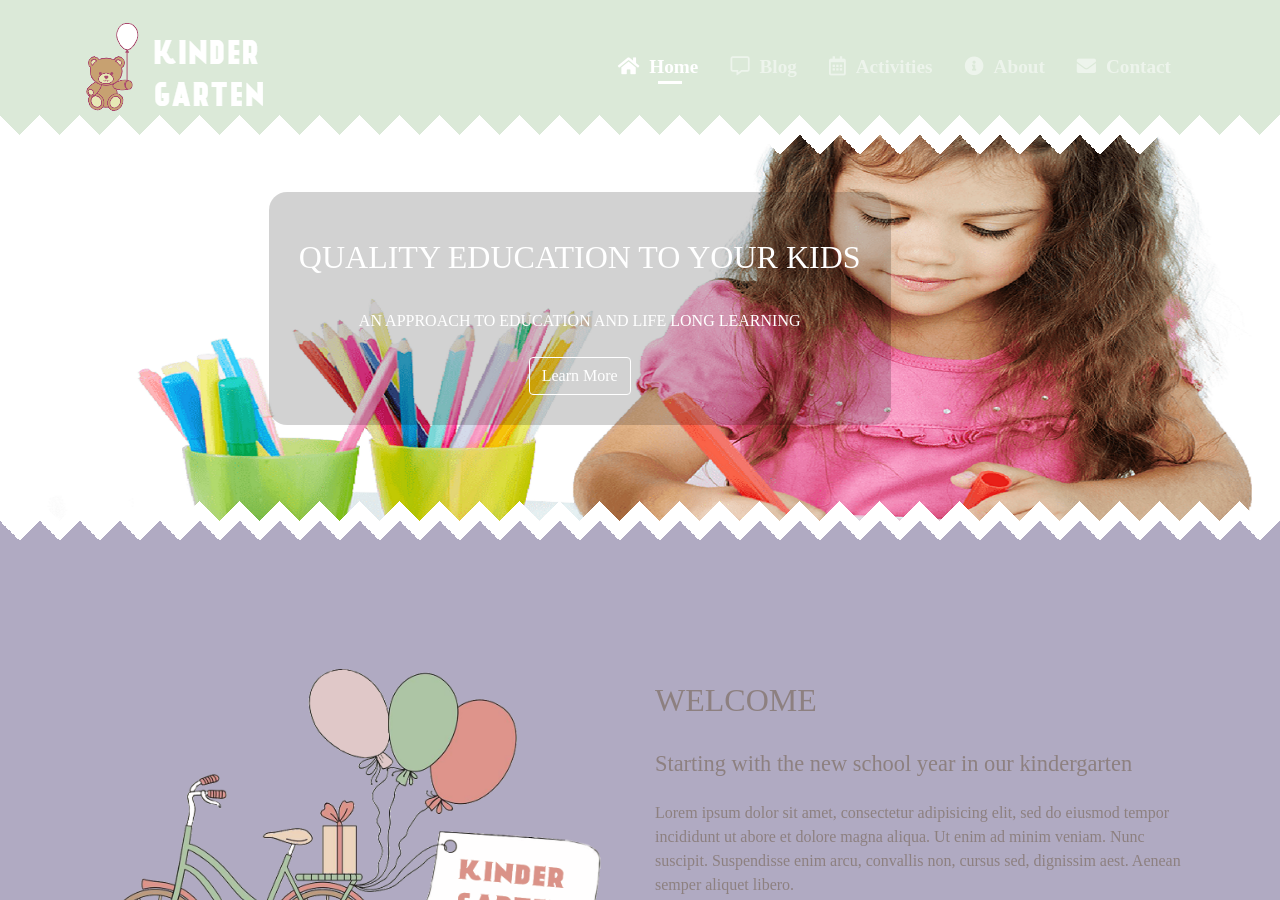
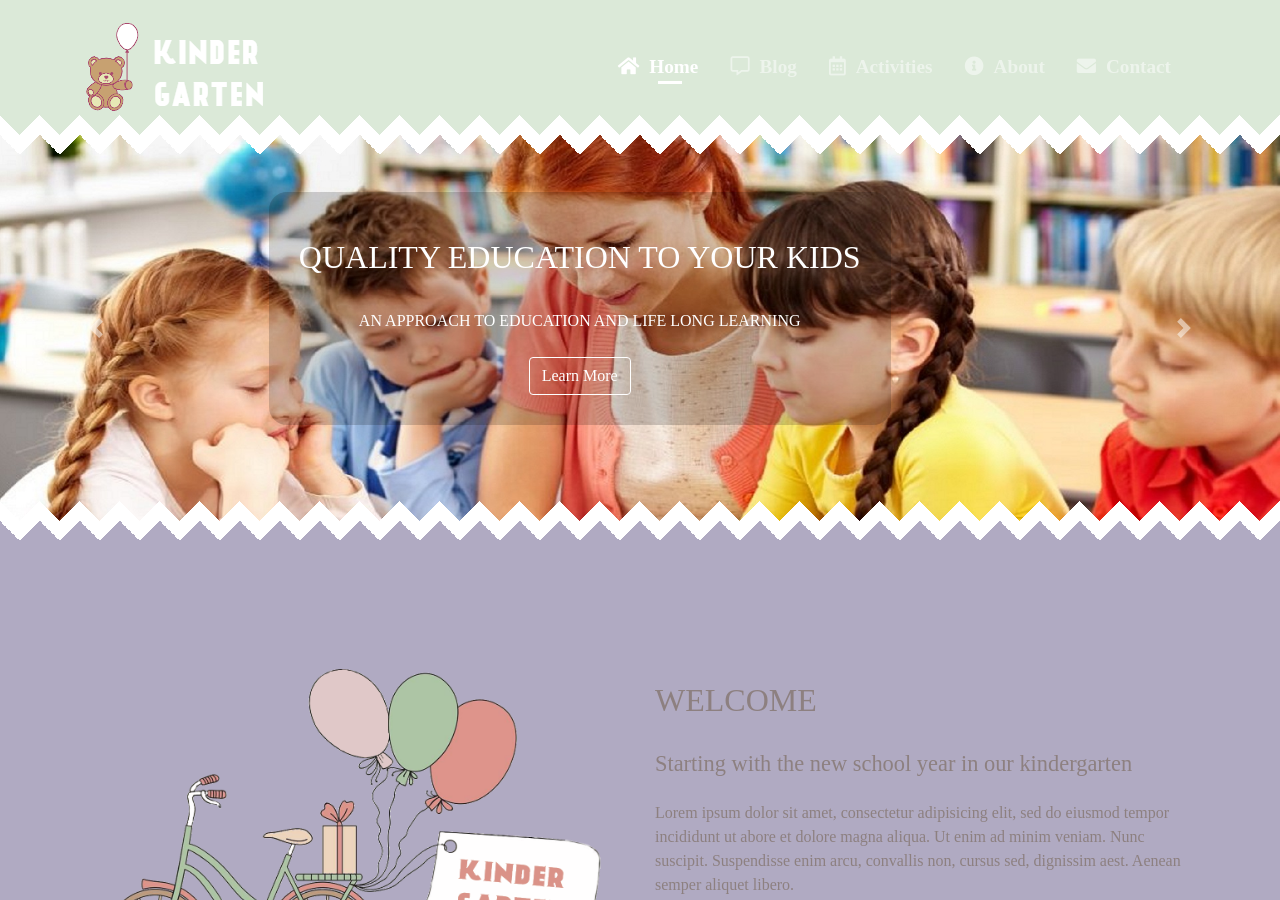
Before and after one commit to LoraMS/KinderGarten, a Jekyll site: the page built from index.html, in a window 1280 px wide and 900 px high. Built offline with Jekyll 4.4.1, drawn with Linux system fonts in a browser that asks for light colours; nearby versions of some CDN libraries; some web fonts are replaced.

Commit message:
slider style change

```diff
--- a/_includes/slider.html
+++ b/_includes/slider.html
@@ -2,7 +2,7 @@
     <div id="carouselExampleFade" class="carousel slide carousel-fade" data-ride="carousel">
       <div class="carousel-inner">
         <div class="carousel-item active">
-          <img src="{{ site.baseurl }}/assets/images/slider02.jpg" class="d-block w-100" alt="slider-2">
+          <img src="{{ site.baseurl }}/assets/images/slider1.png" class="d-block w-100" alt="slider-2">
           <div class="carousel-caption d-none d-md-block">
             <h2 class="text-uppercase">Welcome to Kindergarten</h2>
             <p class="text-uppercase">We will take care of your kids</p>
@@ -10,7 +10,7 @@
           </div>
         </div>
         <div class="carousel-item">
-          <img src="{{ site.baseurl }}/assets/images/slider03.png" class="d-block w-100" alt="slider-2">
+          <img src="{{ site.baseurl }}/assets/images/slider2.jpg" class="d-block w-100" alt="slider-2">
           <div class="carousel-caption d-none d-md-block">
             <h2 class="text-uppercase">Quality education to your kids</h2>
             <p class="text-uppercase">An approach to education and life long learning</p>
@@ -18,7 +18,7 @@
           </div>
         </div>
         <div class="carousel-item">
-          <img src="{{ site.baseurl }}/assets/images/slider04.jpg" class="d-block w-100" alt="slider-3">
+          <img src="{{ site.baseurl }}/assets/images/slider3.jpg" class="d-block w-100" alt="slider-3">
           <div class="carousel-caption d-none d-md-block">
             <h2 class="text-uppercase">Different kinds of activities</h2>
             <p class="text-uppercase">A wonderful environment where children can learn and grow</p>
```
Also changed, not shown: assets/images/slider04.jpg (deleted), assets/images/slider2.jpg, assets/images/slider21.jpg (renamed from assets/images/slider1.jpg), assets/images/slider22.jpg (added), assets/images/slider3.jpg, assets/images/slider31.jpg (added), assets/images/slider41.jpg (added), assets/images/slider42.jpg (added), 1 other file.
